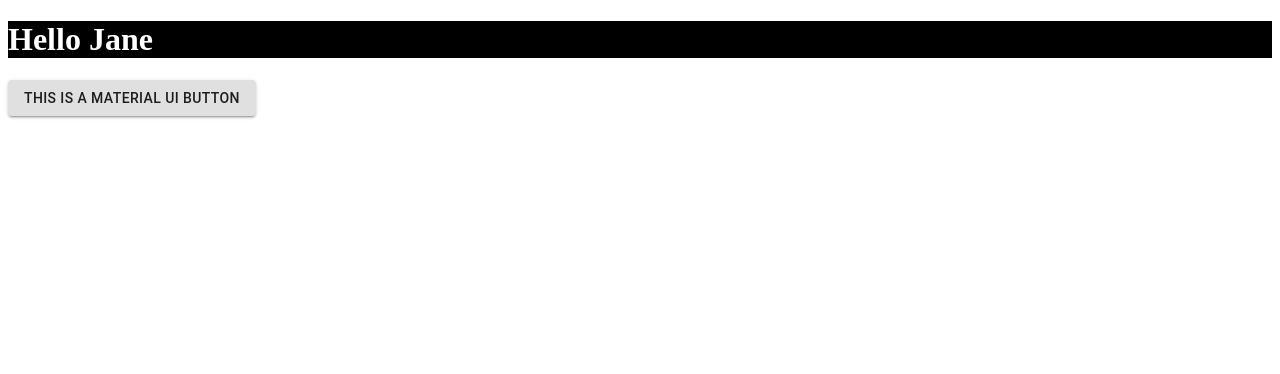
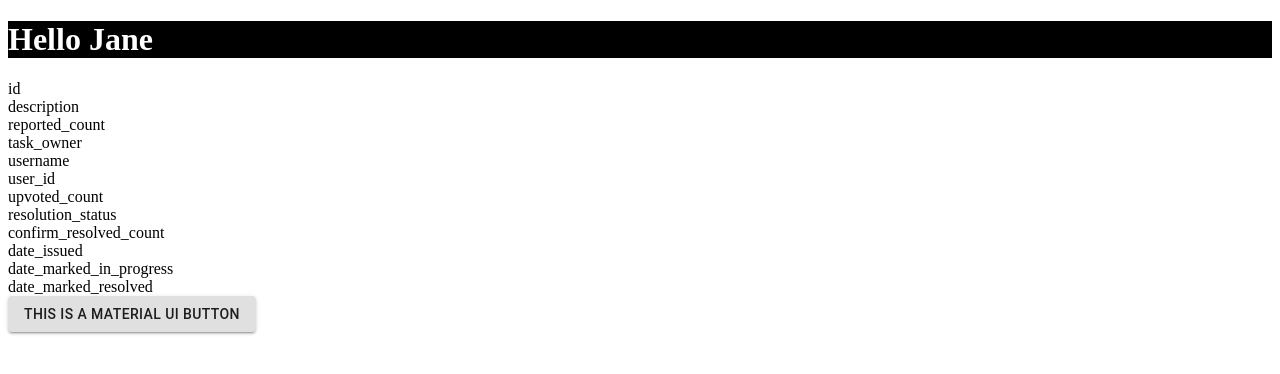
Before and after one commit to HRNYC32-BlueOcean/Gotham-311-Government, a React app: page / in a window 1280 px wide. Shown: the top 374 px of the page. Built offline with nearby package versions, Linux system fonts and the light colour scheme; the HTML template or start-up script is replaced by a standard one.

Commit message:
skeleton for issues page

```diff
--- a/package.json
+++ b/package.json
@@ -8,7 +8,7 @@
   "license": "ISC",
   "scripts": {
     "clean": "rm dist/bundle.js",
-    "build-dev": "webpack --mode development",
+    "build-dev": "webpack -w --mode development",
     "build-prod": "webpack --mode production",
     "test": "jest"
   },
--- a/src/App.js
+++ b/src/App.js
@@ -1,16 +1,14 @@
-
-import React from "react";
+import React from 'react';
 import Button from '@material-ui/core/Button';
-
+import IssuesPage from './components/IssuesPage.jsx';
 class App extends React.Component {
   render() {
     const { name } = this.props;
     return (
       <>
-        <h1>
-          Hello {name}
-        </h1>
-        <Button variant="contained">this is a material UI button</Button>
+        <h1>Hello {name}</h1>
+        <IssuesPage />
+        <Button variant='contained'>this is a material UI button</Button>
       </>
     );
   }
--- /dev/null
+++ b/src/components/IssuesEntry.jsx
@@ -0,0 +1,28 @@
+import React, { useState } from 'react';
+
+const IssuesEntry = (props) => {
+  const handleClick = (e) => {
+    console.log(e.target.attributes.name.value);
+    //pop out modal
+  };
+
+  //make name equal to props.issue.id
+  return (
+    <div className='issue-row' name='1' onClick={(e) => handleClick(e)}>
+      {/* <div className='issue-data'>{props.issue.description}</div>
+      <div className='issue-data'>{props.issue.id}</div>
+      <div className='issue-data'>{props.issue.reported_count}</div>
+      <div className='issue-data'>{props.issue.task_owner}</div>
+      <div className='issue-data'>{props.issue.username}</div>
+      <div className='issue-data'>{props.issue.user_id}</div>
+      <div className='issue-data'>{props.issue.upvoted_count}</div>
+      <div className='issue-data'>{props.issue.resolution_status}</div>
+      <div className='issue-data'>{props.issue.confirm_resolved_count}</div>
+      <div className='issue-data'>{props.issue.date_issued}</div>
+      <div className='issue-data'>{props.issue.date_marked_in_progress}</div>
+      <div className='issue-data'>{props.issue.date_marked_resolved}</div> */}
+    </div>
+  );
+};
+
+export default IssuesEntry;
--- /dev/null
+++ b/src/components/IssuesList.jsx
@@ -0,0 +1,27 @@
+import React, { useState } from 'react';
+import IssuesEntry from './IssuesEntry';
+const IssuesList = (props) => {
+  return (
+    <div className='issues-table'>
+      <div className='issues-header issue-row'>
+        <div className='issue-data'>id</div>
+        <div className='issue-data'>description</div>
+        <div className='issue-data'>reported_count</div>
+        <div className='issue-data'>task_owner</div>
+        <div className='issue-data'>username</div>
+        <div className='issue-data'>user_id</div>
+        <div className='issue-data'>upvoted_count</div>
+        <div className='issue-data'>resolution_status</div>
+        <div className='issue-data'>confirm_resolved_count</div>
+        <div className='issue-data'>date_issued</div>
+        <div className='issue-data'>date_marked_in_progress</div>
+        <div className='issue-data'>date_marked_resolved</div>
+      </div>
+      <IssuesEntry />
+      {/* {props.issues.map((issueData) => {
+        return <IssuesEntry issue={issueData} />;
+      })} */}
+    </div>
+  );
+};
+export default IssuesList;
--- /dev/null
+++ b/src/components/IssuesPage.jsx
@@ -0,0 +1,14 @@
+import React, { useState } from 'react';
+import IssuesList from './IssuesList';
+const IssuesPage = (props) => {
+  return (
+    <div>
+      {/* <Statuses /> */}
+      <IssuesList
+      // issues={props.}
+      />
+    </div>
+  );
+};
+
+export default IssuesPage;
```
Also changed, not shown: src/components/Statuses.jsx (added, +17 -0 lines), 2 other files (tests, documents, lock files or other folders).
